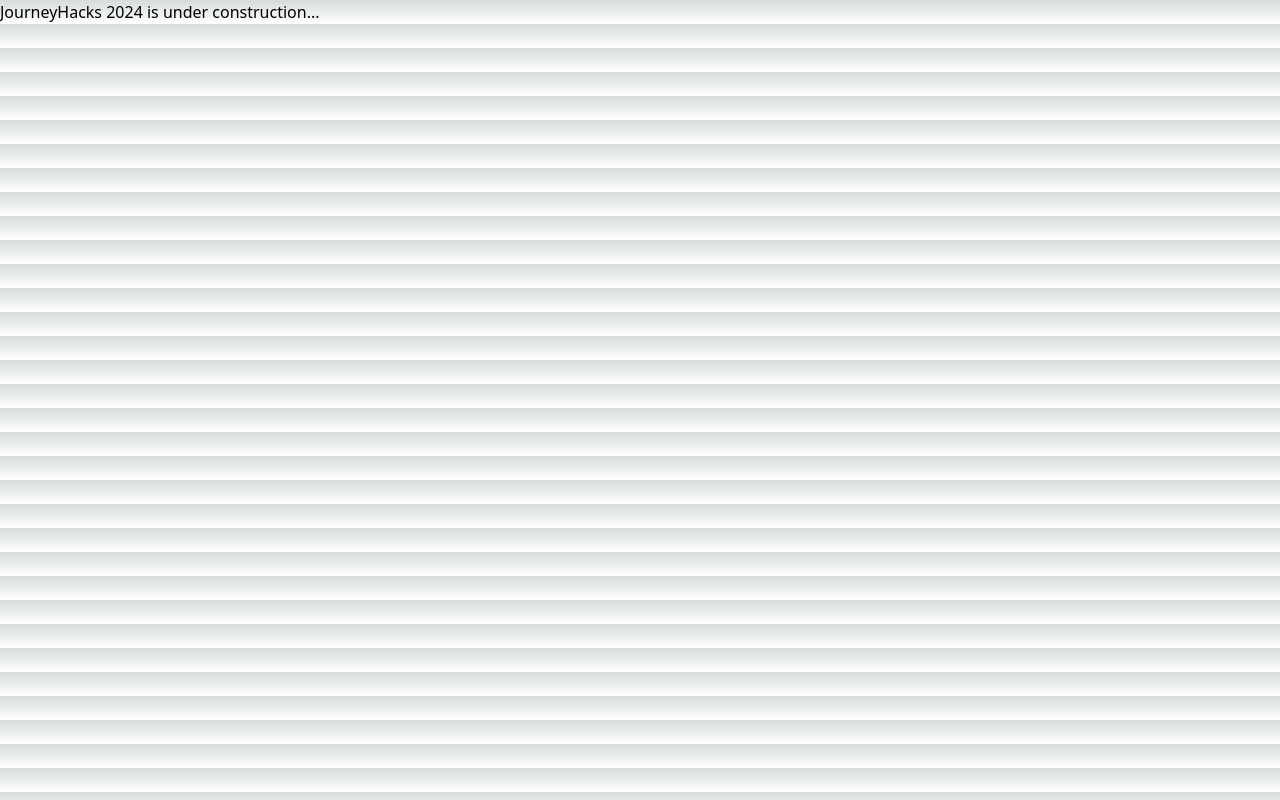
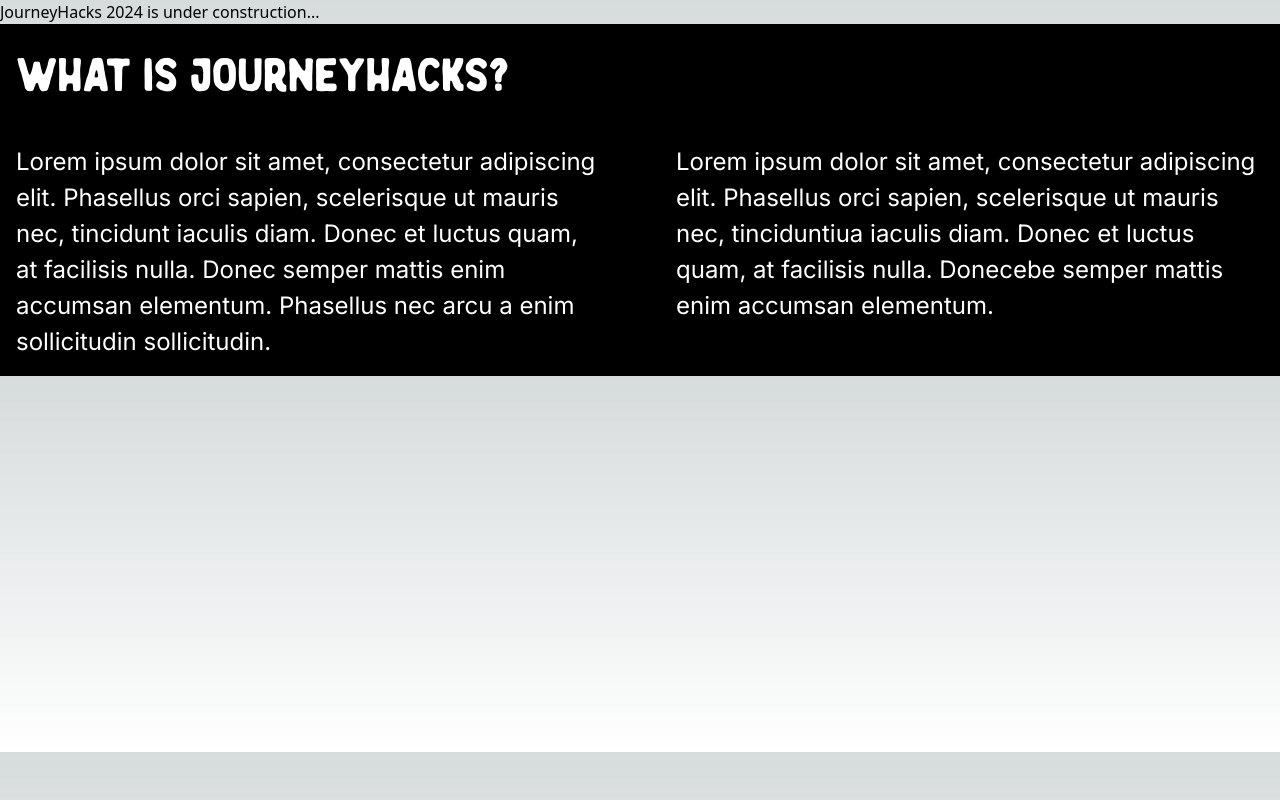
Before and after one commit to sfusurge/journeyhacks_website, a Next.js app: page / in a window 1280 px wide. Built offline with nearby package versions, Linux system fonts and the light colour scheme.

Commit message:
added general info

```diff
--- a/src/app/page.tsx
+++ b/src/app/page.tsx
@@ -1,5 +1,6 @@
 import Image from "next/image";
 import Header from "../components/Header/Header";
+import General_info from "@/components/General_info/General_info";
 
 export default function Home() {
 	return (
@@ -21,6 +22,7 @@
 
 		<main>
 			<p>JourneyHacks 2024 is under construction...</p>
+			<General_info></General_info>
 		</main>
 	);
 }
--- /dev/null
+++ b/src/components/General_info/General_info.tsx
@@ -0,0 +1,43 @@
+export default function General_info() {
+	return (
+
+        <div className="flex justify-center items-center mx-auto bg-black max-w-screen-2xl">
+            <div className="desktop:hidden grid mobile:grid-rows-5 mobile:gap-3">
+
+                <div className="row-span-1 p-4 font-wilden text-[48px] text-white pb-0">What is JourneyHacks?</div>
+
+
+                <div className="row-span-2 p-4 font-inter text-[24px] text-white">
+                    Lorem ipsum dolor sit amet,
+                consectetur adipiscing elit. Phasellus orci sapien, scelerisque ut mauris nec, tincidunt iaculis diam.
+                Donec et luctus quam, at facilisis nulla. Donec semper mattis enim accumsan elementum.
+                Phasellus nec arcu a enim sollicitudin sollicitudin.
+                </div>
+
+
+                <div className="row-span-2 p-4 font-inter text-[24px] text-white">
+                Lorem ipsum dolor sit amet, consectetur adipiscing elit.
+                Phasellus orci sapien, scelerisque ut mauris nec, tinciduntiua iaculis diam.
+                Donec et luctus quam, at facilisis nulla. Donecebe semper mattis enim accumsan elementum.
+                </div>
+            </div>
+
+
+            <div className="hidden desktop:grid desktop:grid-cols-2 desktop:gap-0 desktop:gap-x-10">
+
+                <h3 className=" p-4 col-span-1 row-span-1 font-wilden text-[48px] text-white">What is JourneyHacks?</h3>
+
+
+                <div className=" p-4 row-span-3 col-start-1 col-end-2 font-inter text-[24px] text-white">Lorem ipsum dolor sit amet,
+                consectetur adipiscing elit. Phasellus orci sapien, scelerisque ut mauris nec, tincidunt iaculis diam.
+                Donec et luctus quam, at facilisis nulla. Donec semper mattis enim accumsan elementum.
+                Phasellus nec arcu a enim sollicitudin sollicitudin. </div>
+
+
+                <div className=" p-4 row-span-3 col-start-2 col-end-3 font-inter text-[24px] text-white">Lorem ipsum dolor sit amet, consectetur adipiscing elit.
+                Phasellus orci sapien, scelerisque ut mauris nec, tinciduntiua iaculis diam.
+                Donec et luctus quam, at facilisis nulla. Donecebe semper mattis enim accumsan elementum. </div>
+            </div>
+        </div>
+    );
+}
```
